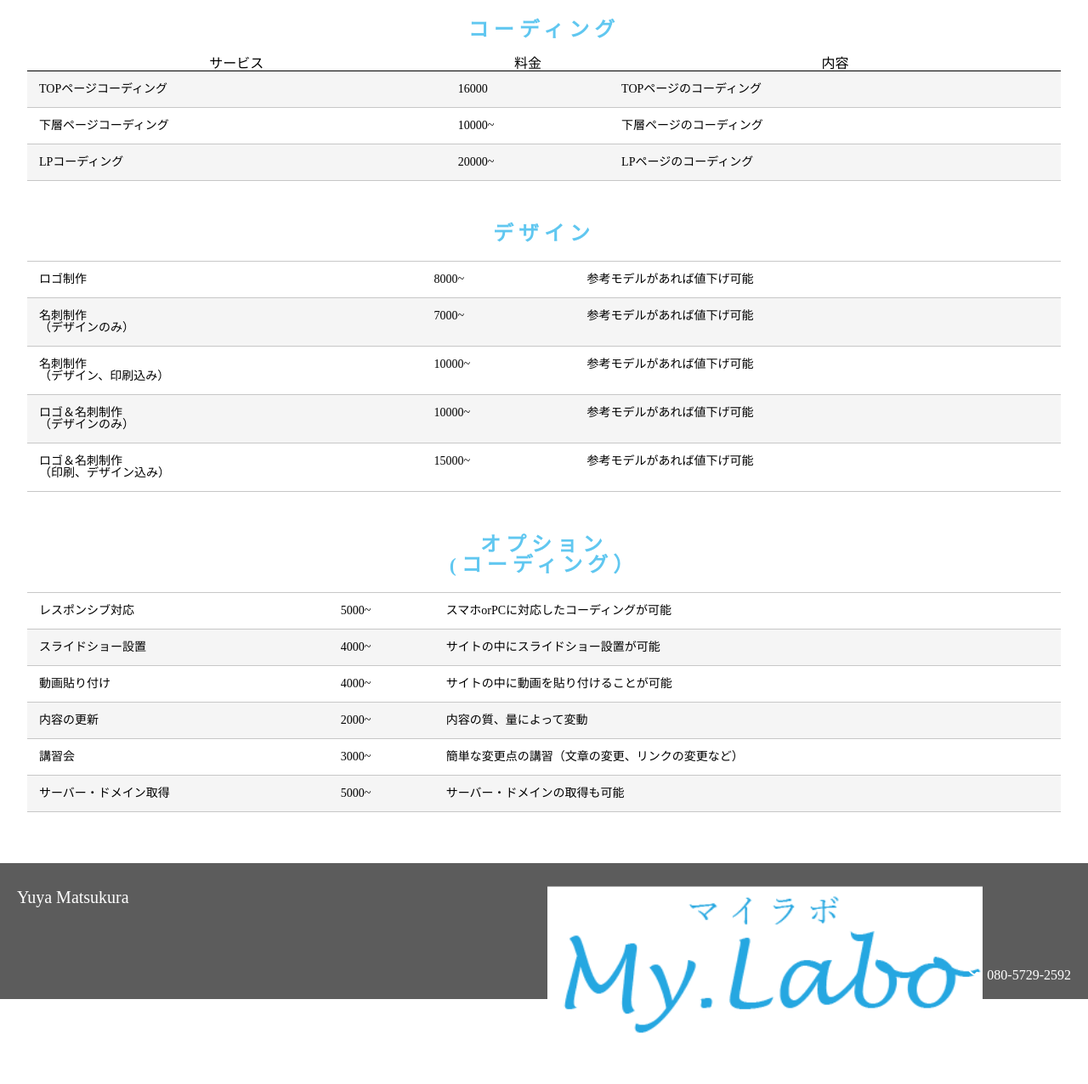
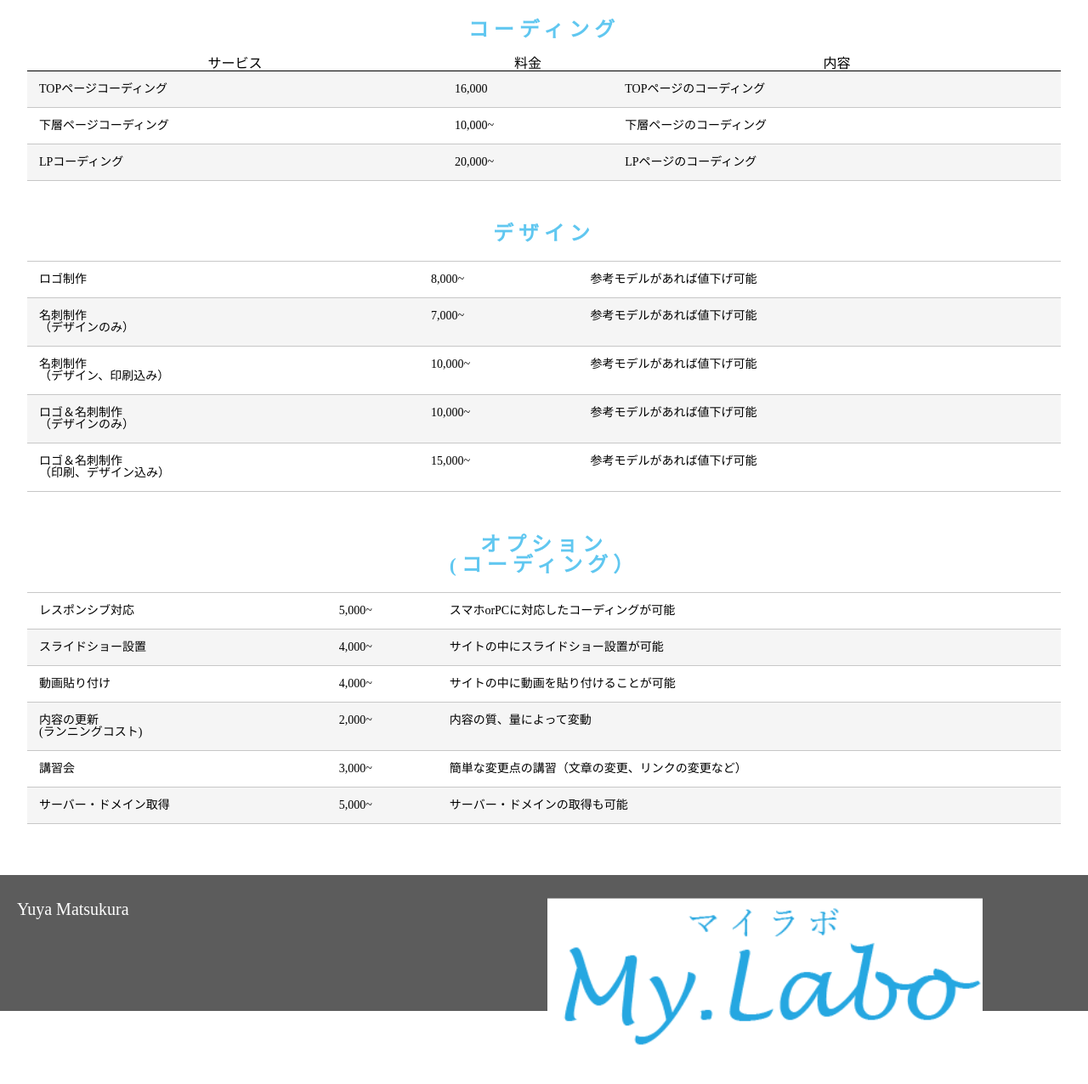
Before and after one commit to yuya6180/My.Labo, a plain HTML site: page ryoukin.html in a window 1280 px wide. Shown: the part 263-1539 px from the top of the page at 85% size. Drawn offline with Linux system fonts and the light colour scheme.

Commit message:
Update ryoukin.html

```diff
--- a/ryoukin.html
+++ b/ryoukin.html
@@ -172,7 +172,7 @@
         <header class="header">
           <div class="header__inner">
             <h1 class="header__title header-title" id="head-img">
-                <a href="#">
+                <a href="index.html">
                     <img src="css/img/My.Labo Logo.png" alt="">
                 </a>
             </h1>
@@ -215,36 +215,36 @@
                     <th>サービス</th><th>料金</th><th>内容</th>
                 </tr>
                 <tr>
-                    <td>TOPページコーディング</td><td>16000</td><td>TOPページのコーディング</td>
+                    <td>TOPページコーディング</td><td>16,000</td><td>TOPページのコーディング</td>
                 </tr>
                 <tr>
-                    <td>下層ページコーディング</td><td>10000~</td><td>下層ページのコーディング</td>
+                    <td>下層ページコーディング</td><td>10,000~</td><td>下層ページのコーディング</td>
                 </tr>
                 <tr>
-                    <td>LPコーディング</td><td>20000~</td><td>LPページのコーディング</td>
+                    <td>LPコーディング</td><td>20,000~</td><td>LPページのコーディング</td>
                 </tr>
             </table>
 
             <table>
                 <h2 class="table-h2">デザイン</h2>
                 <tr>
-                    <td>ロゴ制作</td><td>8000~</td><td>参考モデルがあれば値下げ可能</td>
+                    <td>ロゴ制作</td><td>8,000~</td><td>参考モデルがあれば値下げ可能</td>
                 </tr>
                 <tr>
                     <td>名刺制作
-                        <br>（デザインのみ）</td><td>7000~</td><td>参考モデルがあれば値下げ可能</td>
+                        <br>（デザインのみ）</td><td>7,000~</td><td>参考モデルがあれば値下げ可能</td>
                 </tr>
                 <tr>
                     <td>名刺制作
-                        <br>（デザイン、印刷込み）</td><td>10000~</td><td>参考モデルがあれば値下げ可能</td>
+                        <br>（デザイン、印刷込み）</td><td>10,000~</td><td>参考モデルがあれば値下げ可能</td>
                 </tr>
                 <tr>
                     <td>ロゴ＆名刺制作
-                        <br>（デザインのみ）</td><td>10000~</td><td>参考モデルがあれば値下げ可能</td>
+                        <br>（デザインのみ）</td><td>10,000~</td><td>参考モデルがあれば値下げ可能</td>
                 </tr>
                 <tr>
                     <td>ロゴ＆名刺制作
-                        <br>（印刷、デザイン込み）</td><td>15000~</td><td>参考モデルがあれば値下げ可能</td>
+                        <br>（印刷、デザイン込み）</td><td>15,000~</td><td>参考モデルがあれば値下げ可能</td>
                 </tr>
             </table>
 
@@ -252,22 +252,24 @@
                 <h2 class="table-h2">オプション
                     <br>(コーディング）</h2>
                 <tr>
-                    <td>レスポンシブ対応</td><td>5000~</td><td>スマホorPCに対応したコーディングが可能</td>
+                    <td>レスポンシブ対応</td><td>5,000~</td><td>スマホorPCに対応したコーディングが可能</td>
                 </tr>
                 <tr>
-                    <td>スライドショー設置</td><td>4000~</td><td>サイトの中にスライドショー設置が可能</td>
+                    <td>スライドショー設置</td><td>4,000~</td><td>サイトの中にスライドショー設置が可能</td>
                 </tr>
                 <tr>
-                    <td>動画貼り付け</td><td>4000~</td><td>サイトの中に動画を貼り付けることが可能</td>
+                    <td>動画貼り付け</td><td>4,000~</td><td>サイトの中に動画を貼り付けることが可能</td>
                 </tr>
                 <tr>
-                    <td>内容の更新</td><td>2000~</td><td>内容の質、量によって変動</td>
+                    <td>内容の更新
+                        <br>(ランニングコスト)
+                        </td><td>2,000~</td><td>内容の質、量によって変動</td>
                 </tr>
                 <tr>
-                    <td>講習会</td><td>3000~</td><td>簡単な変更点の講習（文章の変更、リンクの変更など）</td>
+                    <td>講習会</td><td>3,000~</td><td>簡単な変更点の講習（文章の変更、リンクの変更など）</td>
                 </tr>
                 <tr>
-                    <td>サーバー・ドメイン取得</td><td>5000~</td><td>サーバー・ドメインの取得も可能</td>
+                    <td>サーバー・ドメイン取得</td><td>5,000~</td><td>サーバー・ドメインの取得も可能</td>
                 </tr>
             </table>
         </main>
@@ -275,10 +277,10 @@
         <footer class="footer">
             <img src="css/img/My.Labo Logo.png" alt="">
                 <h2>Yuya Matsukura</h2>
-                <p>
+<!--                 <p>
                     <span class="material-icons">phone</span>
                     080-5729-2592
-                </p>
+                </p> -->
         </footer>
 
 
```
